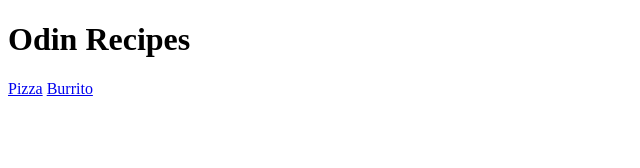
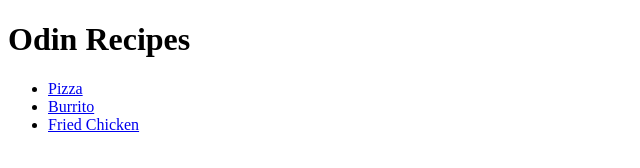
Before and after one commit to GalliumAshworth/odin-recipes, a plain HTML site: page index.html in a window 1280 px wide. Shown: the whole page, without its empty margins (0-640 px from the left). Drawn offline with Linux system fonts and the light colour scheme.

Commit message:
make recipes on index into a unordered list

```diff
--- a/index.html
+++ b/index.html
@@ -11,8 +11,14 @@
 
 <body>
 <h1>Odin Recipes</h1>
-<a href = "recipes/pizza.html">Pizza</a>
-<a href = "recipes/burrito.html">Burrito</a>
+
+    <ul>
+        <li><a href = "recipes/pizza.html">Pizza</a></li>
+        <li><a href = "recipes/burrito.html">Burrito</a></li>
+        <li><a href = "recipes/friedchicken.html">Fried Chicken</a></li>
+    </ul>
+
+
 
 </body>
 
```
Also changed, not shown: recipes/friedchicken.html (added).
